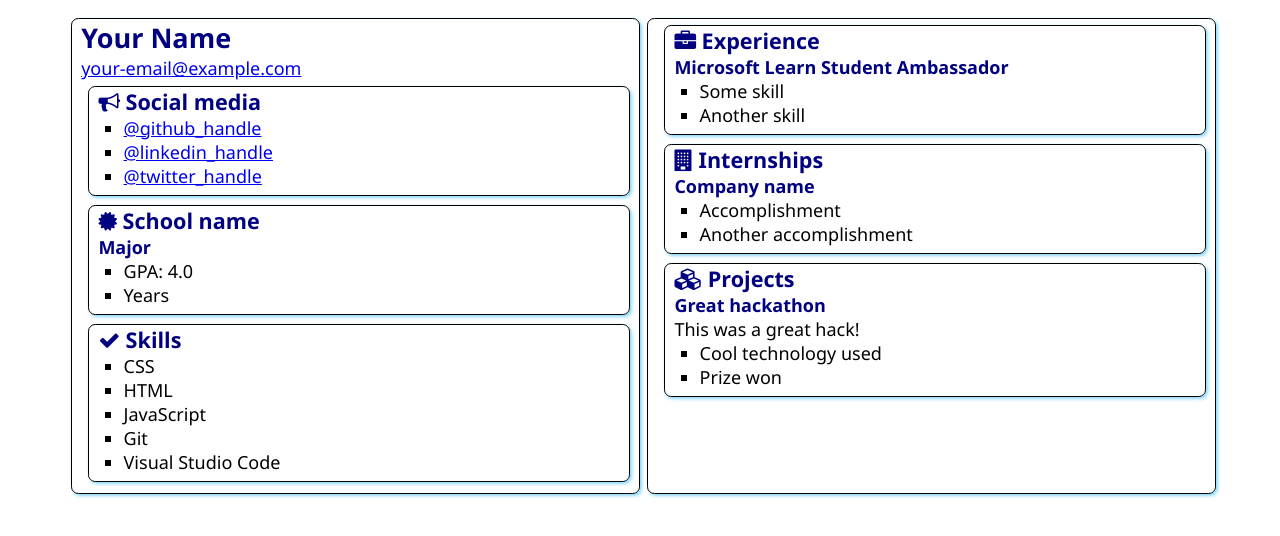
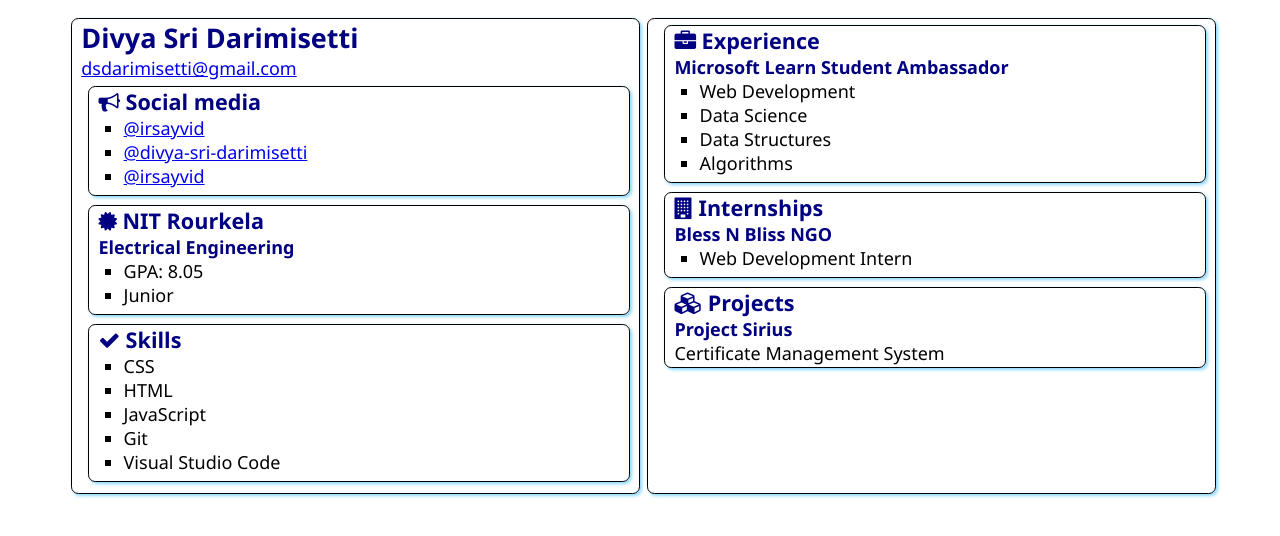
Before and after one commit to irsayvid/SATechnicalOnboarding, a plain HTML site: page src/index.html in a window 1280 px wide. Drawn offline with Linux system fonts and the light colour scheme.

Commit message:
update info

```diff
--- a/src/index.html
+++ b/src/index.html
@@ -12,8 +12,8 @@
 <body>
     <main>
         <article class="box">
-            <h1>Your Name</h1>
-            <div><a href="mailto:your.email@example.com">your-email@example.com</a></div>
+            <h1>Divya Sri Darimisetti</h1>
+            <div><a href="mailto:dsdarimisetti@gmail.com">dsdarimisetti@gmail.com</a></div>
 
             <section class="box">
                 <h2>
@@ -21,9 +21,9 @@
                     Social media
                 </h2>
                 <ul>
-                    <li><a href="https://github.com/<handle>">@github_handle</a></li>
-                    <li><a href="https://linkedin.com/in/<handle>">@linkedin_handle</a></li>
-                    <li><a href="https://twitter.com/<handle>">@twitter_handle</a></li>
+                    <li><a href="https://github.com/irsayvid">@irsayvid</a></li>
+                    <li><a href="https://linkedin.com/in/divya-sri-darimisetti">@divya-sri-darimisetti</a></li>
+                    <li><a href="https://twitter.com/irsayvid">@irsayvid</a></li>
                 </ul>
             </section>
 
@@ -31,12 +31,12 @@
                 <div class="education">
                     <h2>
                         <i class="fa fa-certificate" aria-hidden="true"></i>
-                        School name
+                        NIT Rourkela
                     </h2>
-                    <h3>Major</h3>
+                    <h3>Electrical Engineering</h3>
                     <ul>
-                        <li>GPA: 4.0</li>
-                        <li>Years</li>
+                        <li>GPA: 8.05</li>
+                        <li>Junior</li>
                     </ul>
                 </div>
             </section>
@@ -63,8 +63,10 @@
                 </h2>
                 <h3>Microsoft Learn Student Ambassador</h3>
                 <ul>
-                    <li>Some skill</li>
-                    <li>Another skill</li>
+                    <li>Web Development</li>
+                    <li>Data Science</li>
+                    <li>Data Structures</li>
+                    <li>Algorithms</li>
                 </ul>
             </section>
             <section class="box">
@@ -73,10 +75,9 @@
                     Internships
                 </h2>
 
-                <h3>Company name</h3>
+                <h3>Bless N Bliss NGO</h3>
                 <ul>
-                    <li>Accomplishment</li>
-                    <li>Another accomplishment</li>
+                    <li>Web Development Intern</li>
                 </ul>
             </section>
             <section class="box">
@@ -85,12 +86,12 @@
                     Projects
                 </h2>
 
-                <h3>Great hackathon</h3>
-                <div>This was a great hack!</div>
-                <ul>
+                <h3>Project Sirius</h3>
+                <div>Certificate Management System</div>
+                <!-- <ul>
                     <li>Cool technology used</li>
                     <li>Prize won</li>
-                </ul>
+                </ul> -->
             </section>
         </article>
 
```
